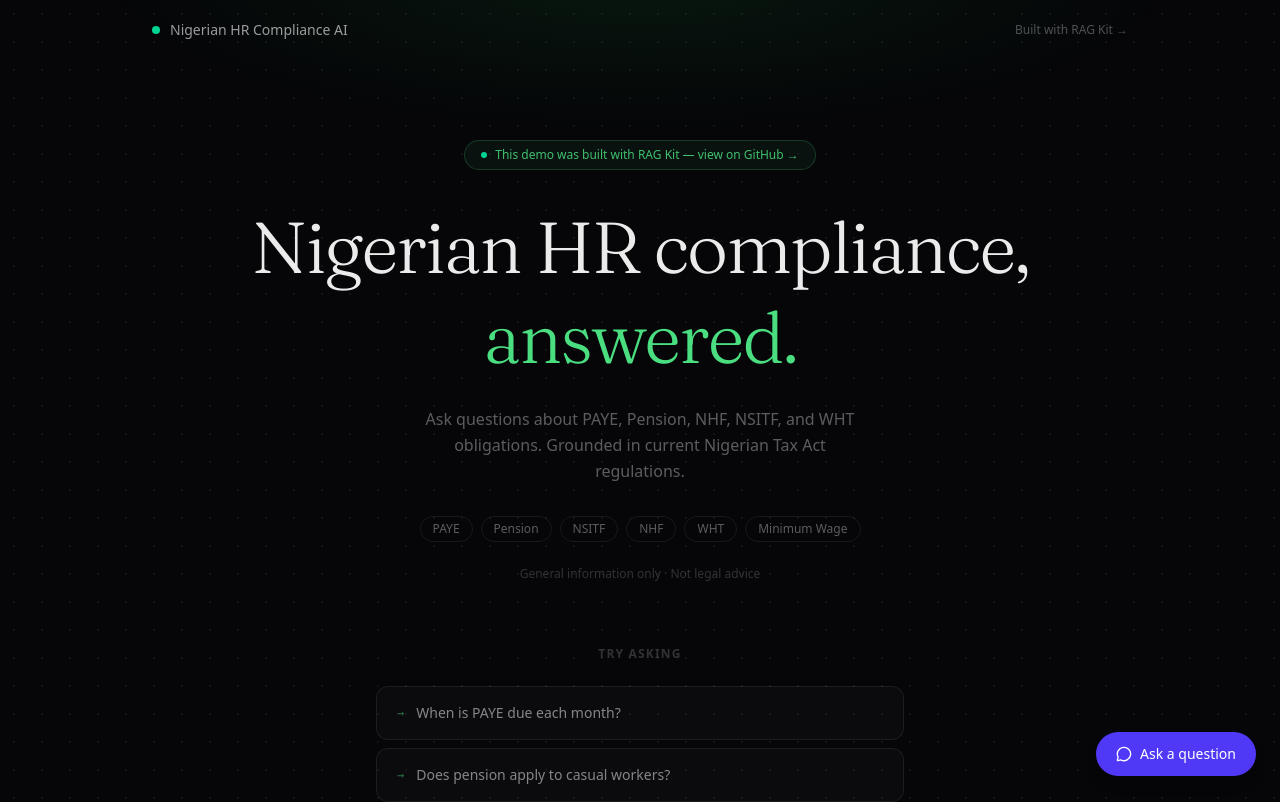
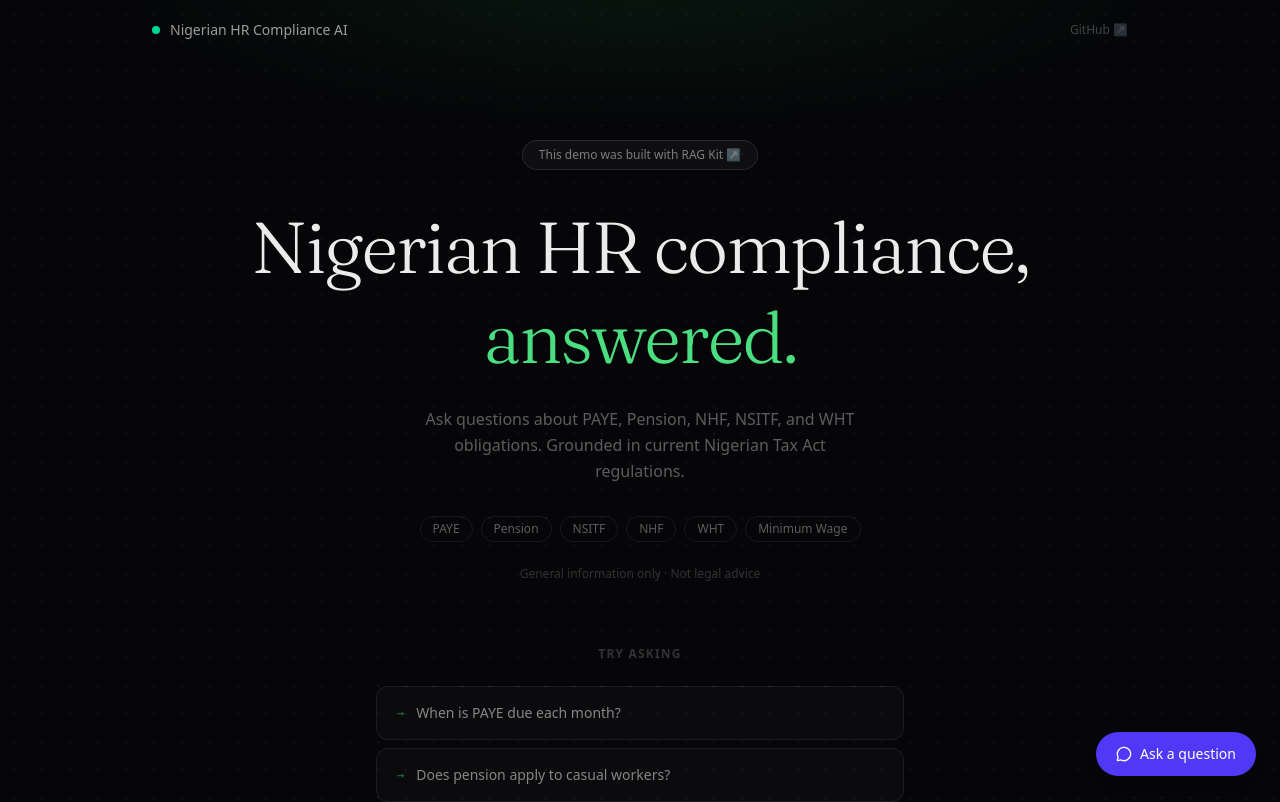
Before and after one commit to zikorachukwuka/RAG-Kit, a Next.js app in the folder demo/: page / in a window 1280 px wide. Shown: the top 802 px of the page. Built offline with nearby package versions, Linux system fonts and the light colour scheme.

Commit message:
Clean up nav and RAG Kit badge styling

```diff
--- a/demo/app/page.tsx
+++ b/demo/app/page.tsx
@@ -55,9 +55,9 @@ export default function HomePage() {
             href="https://github.com/zikorachukwuka/RAG-Kit"
             target="_blank"
             rel="noopener noreferrer"
-            className="text-xs text-white/30 transition-colors hover:text-white/60"
+            className="text-xs text-white/25 transition-colors hover:text-white/50"
           >
-            Built with RAG Kit →
+            GitHub ↗
           </a>
         </nav>
 
@@ -68,15 +68,14 @@ export default function HomePage() {
             href="https://github.com/zikorachukwuka/RAG-Kit"
             target="_blank"
             rel="noopener noreferrer"
-            className="mb-8 inline-flex items-center gap-2 rounded-full px-4 py-1.5 text-xs font-medium transition-all hover:border-emerald-500/40 hover:bg-emerald-500/10"
+            className="mb-8 inline-flex items-center rounded-full px-4 py-1.5 text-xs font-medium transition-colors"
             style={{
-              border: '1px solid rgba(74,222,128,0.2)',
-              background: 'rgba(74,222,128,0.06)',
-              color: 'rgba(74,222,128,0.85)',
+              border: '1px solid rgba(255,255,255,0.1)',
+              background: 'rgba(255,255,255,0.04)',
+              color: 'rgba(255,255,255,0.45)',
             }}
           >
-            <div className="h-1.5 w-1.5 rounded-full bg-emerald-400" />
-            This demo was built with RAG Kit — view on GitHub →
+            This demo was built with RAG Kit ↗
           </a>
 
           {/* Headline */}
```
